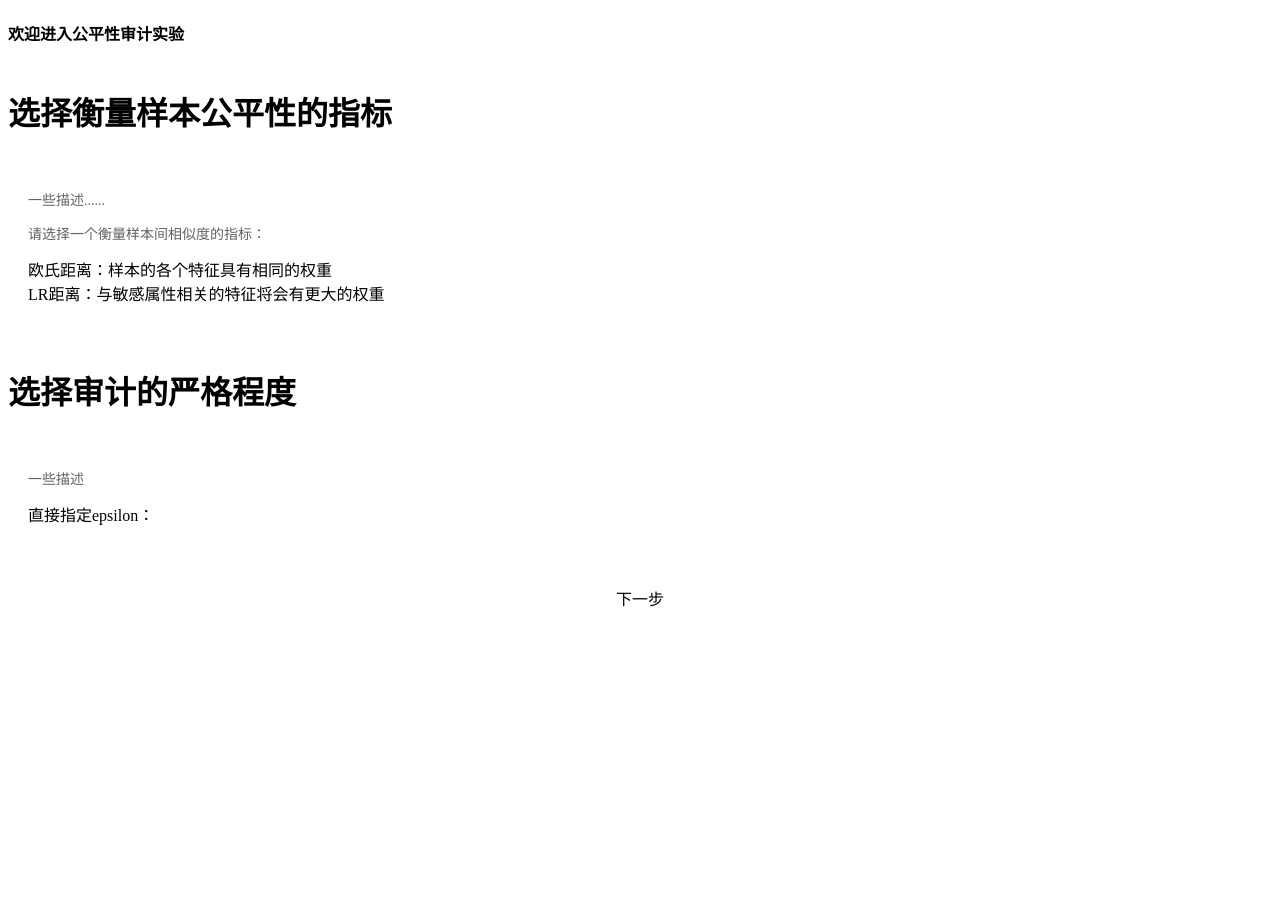
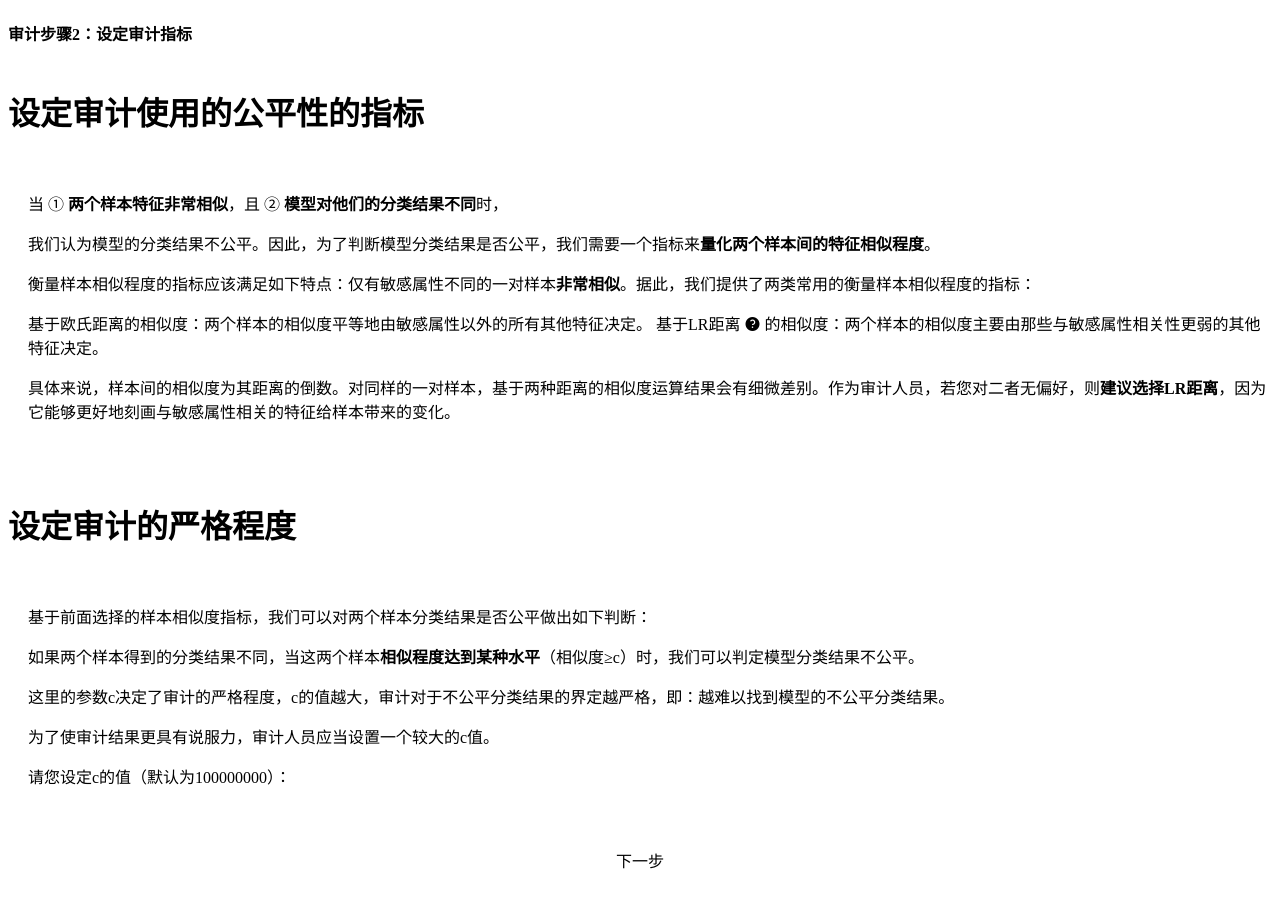
Before and after one commit to shadeoff/FairnessAuditing-DJango, a Django app: page /page03/ in a window 1280 px wide. Before the commit the page ends 607 px from the top, so only its background shows below. Run offline with Django 4.2, Linux system fonts and the light colour scheme; parts of the project's set-up code (start-up, migrations or seed data) failed here and were passed over; some libraries are stand-ins or nearby versions.

Commit message:
修改page3

```diff
--- a/web/templates/exp03.html
+++ b/web/templates/exp03.html
@@ -40,7 +40,7 @@
     <el-container>
         <!-- Header -->
         <el-header>
-            <h4>欢迎进入公平性审计实验</h4>
+            <h4>审计步骤2：设定审计指标</h4>
         </el-header>
 
         <!-- Main -->
@@ -49,17 +49,24 @@
                 <el-col :span="12">
                     <div class="task-area">
                 <div class="task-title">
-                    <h1>选择衡量样本公平性的指标</h1>
+                    <h1>设定审计使用的公平性的指标</h1>
                 </div>
 
                 <div class="task-content">
-                    <div class="task-content-description">
-                        <p>一些描述......</p>
-                        <p>请选择一个衡量样本间相似度的指标：</p>
+                    <div class="task-form-description">
+                        <p>当 ① <b>两个样本特征非常相似</b>，且 ② <b>模型对他们的分类结果不同</b>时，</p>
+                        <p>我们认为模型的分类结果不公平。因此，为了判断模型分类结果是否公平，我们需要一个指标来<b>量化两个样本间的特征相似程度</b>。</p>
+                        <p>衡量样本相似程度的指标应该满足如下特点：仅有敏感属性不同的一对样本<b>非常相似</b>。据此，我们提供了两类常用的衡量样本相似程度的指标：</p>
                     </div>
-                    <div class="task-content-form">
-                        <el-radio v-model="rigorRadio" label="Eu">欧氏距离：样本的各个特征具有相同的权重</el-radio>
-                        <el-radio v-model="rigorRadio" label="LR">LR距离：与敏感属性相关的特征将会有更大的权重</el-radio>
+                    <div class="task-form-description">
+                        <el-radio v-model="metric" label="Eu">基于欧氏距离的相似度：两个样本的相似度平等地由敏感属性以外的所有其他特征决定。</el-radio>
+                        <el-radio v-model="metric" label="LR">基于LR距离
+                            <el-tooltip class="item" effect="light" content="Yurochkin M, Bower A, Sun Y. Training individually fair ML models with sensitive subspace robustness[J]. 2020." placement="right-start"><i class="el-icon-question"/></i></el-tooltip>
+                            的相似度：两个样本的相似度主要由那些与敏感属性相关性更弱的其他特征决定。
+                        </el-radio>
+                    </div>
+                    <div class="task-form-description">
+                        <p>具体来说，样本间的相似度为其距离的倒数。对同样的一对样本，基于两种距离的相似度运算结果会有细微差别。作为审计人员，若您对二者无偏好，则<b>建议选择LR距离</b>，因为它能够更好地刻画与敏感属性相关的特征给样本带来的变化。</p>
                     </div>
                 </div>
             </div>
@@ -67,14 +74,17 @@
                 <el-col :span="12">
                     <div class="task-area">
                 <div class="task-title">
-                    <h1>选择审计的严格程度</h1>
+                    <h1>设定审计的严格程度</h1>
                 </div>
                 <div class="task-content">
-                    <div class="task-content-description">
-                        <p>一些描述</p>
+                    <div class="task-form-description">
+                        <p>基于前面选择的样本相似度指标，我们可以对两个样本分类结果是否公平做出如下判断：</p>
+                        <p>如果两个样本得到的分类结果不同，当这两个样本<b>相似程度达到某种水平</b>（相似度≥c）时，我们可以判定模型分类结果不公平。</p>
+                        <p>这里的参数c决定了审计的严格程度，c的值越大，审计对于不公平分类结果的界定越严格，即：越难以找到模型的不公平分类结果。</p>
+                        <p>为了使审计结果更具有说服力，审计人员应当设置一个较大的c值。</p>
                     </div>
                     <div class="task-content-form">
-                            <span>直接指定epsilon：
+                            <span>请您设定c的值（默认为100000000）：
                                 <el-input-number :step="1" :min="0"  v-model="epsilon"></el-input-number>
                             </span>
 
@@ -115,7 +125,7 @@
             el:"#app",
             data(){
                 return{
-                    rigorRadio:'Eu',
+                    metric:'LR',
                     epsilon:'1e8'
                 };
             },
@@ -123,8 +133,8 @@
 
 
                 onSubmit(){
-                    console.log(this.rigorRadio)
-                    axios.post("/api/exp03/",{dx: this.rigorRadio, eps: this.epsilon}).then(resp =>{
+                    console.log(this.metric)
+                    axios.post("/api/exp03/",{dx: this.metric, eps: this.epsilon}).then(resp =>{
                         console.log(resp.data);
                         window.location.href = '/page04/';
                     }).error(err =>{
```
